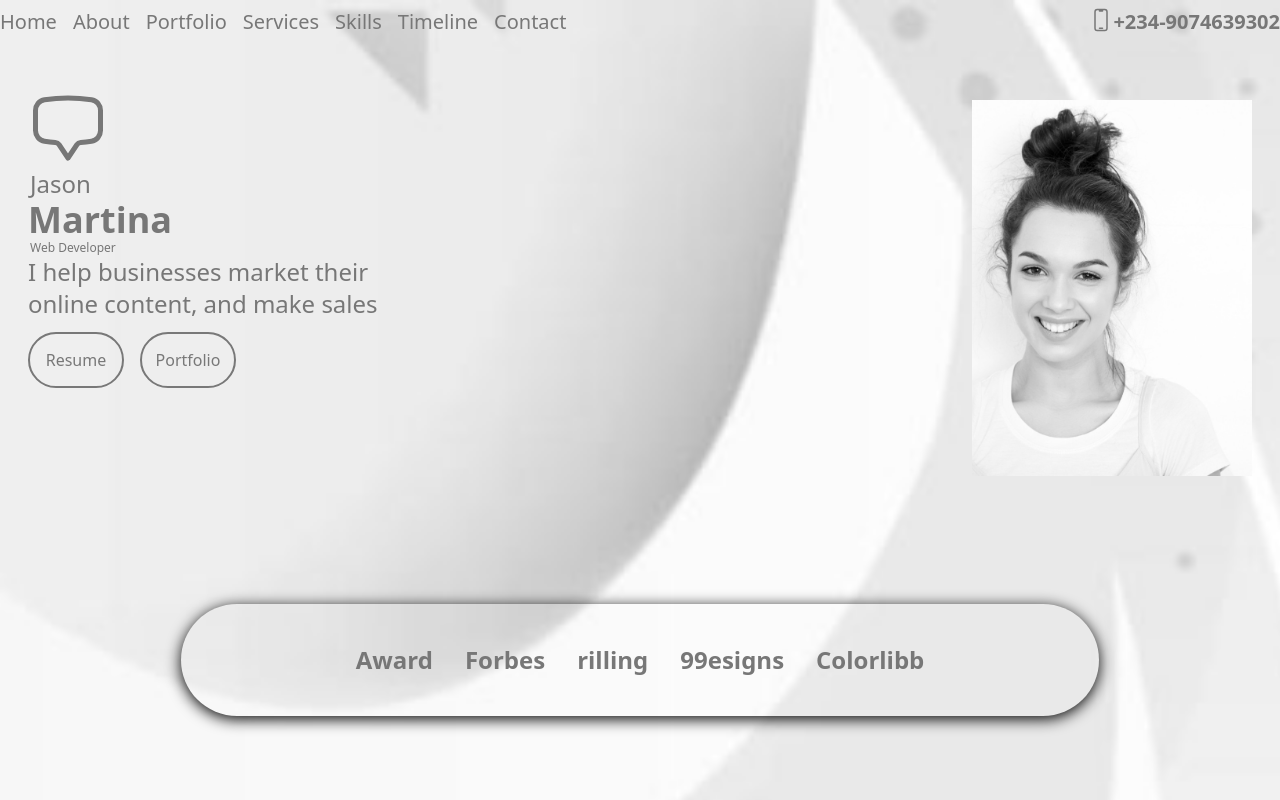
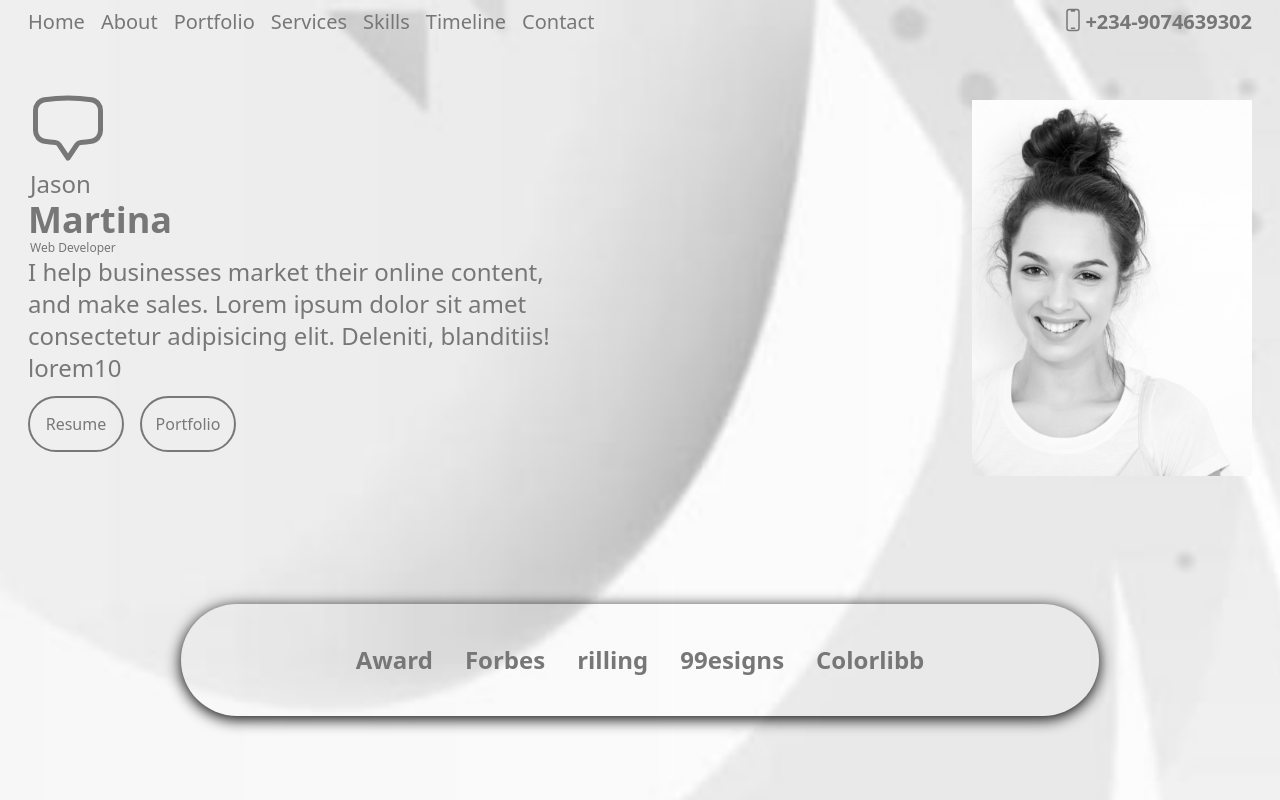
Before and after one commit to CHIBUZOR-coder/Intern_Portfolio, a website: page index.html in a window 1280 px wide. Shown: the top 800 px of the page. Drawn offline with Linux system fonts and the light colour scheme.

Commit message:
added padding to navbar

```diff
--- a/index.html
+++ b/index.html
@@ -34,7 +34,7 @@
                     </div>
                 </div>
             </div>
-            <div class="nav_home navbar_con hidden md:block">
+            <div class="px-3 md:px-7 nav_home navbar_con hidden md:block">
                 <div class="container   mx-auto flex flex-col  md:flex-row md:justify-between ">
                     <!--NavigationLinks-->
                     <nav class=" flex justify-start md:justify-center   gap-x-1 md:gap-4 flex-col md:flex-row">
@@ -98,8 +98,8 @@
                         <div class="nl">
                             <p class="text-xs">Web Developer</p>
                         </div>
-                        <p class="text-2xl w-auto md:w-96">I help businesses market their online content, and make
-                            sales</p>
+                        <p class="text-2xl w-auto md:w-fattext">I help businesses market their online content, and make
+                            sales. Lorem ipsum dolor sit amet consectetur adipisicing elit. Deleniti, blanditiis! lorem10</p>
                         <div class="btn_links mt-3 flex flex-grow gap-4">
                             <a href="/">
                                 <button class=" link rsp " type="button">Resume</button>
--- a/tailwind.config.js
+++ b/tailwind.config.js
@@ -21,6 +21,7 @@ module.exports = {
       width: {
         fat: "450px",
         fat2: "500px",
+        fattext: "550px",
         sfat: "280px",
         smfat: "300px",
 
```
Also changed, not shown: style.css.
